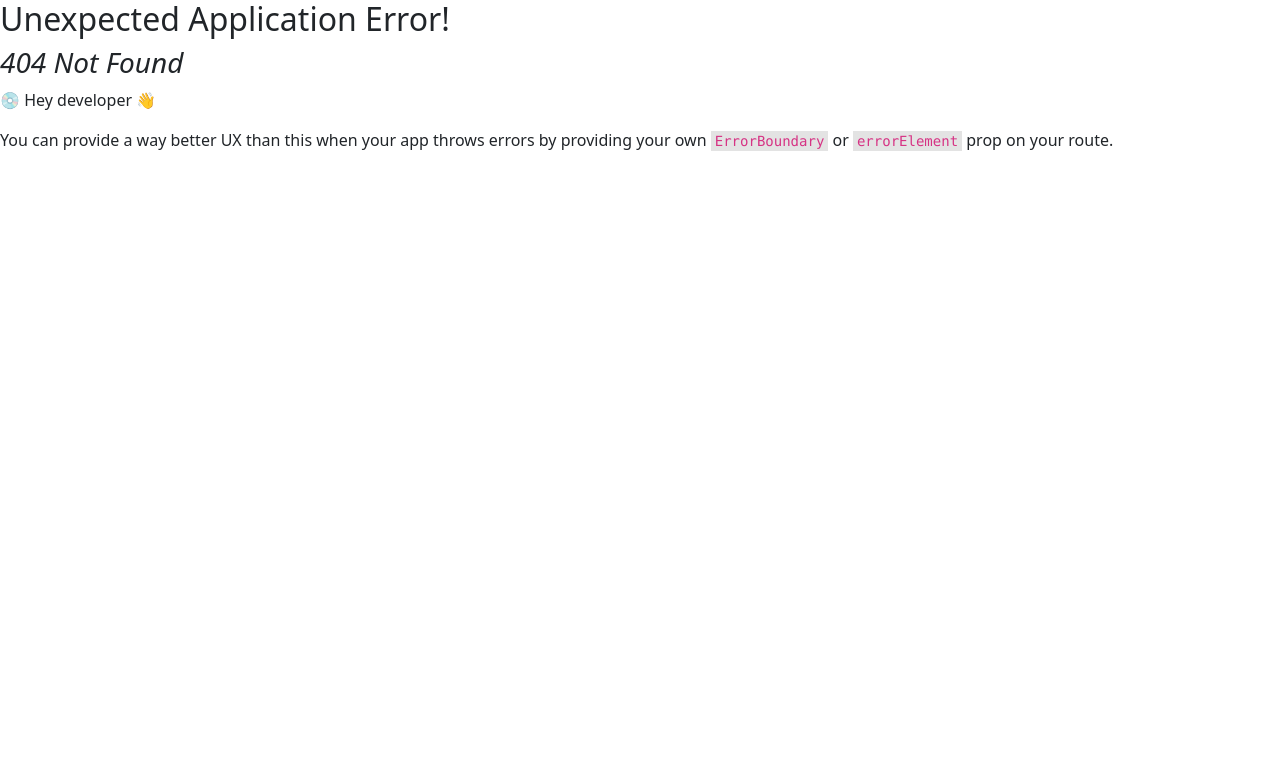
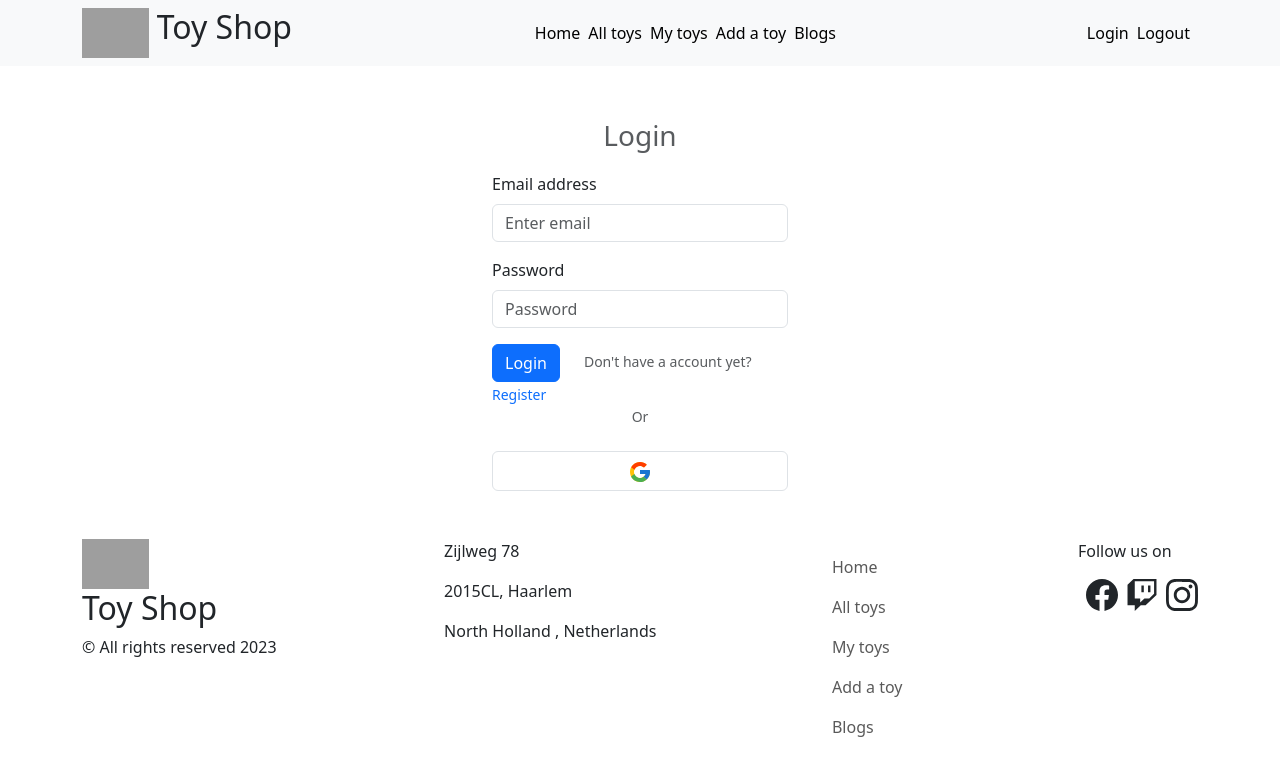
Before and after one commit to MTKabir/toy-marketplace-client, a React (Vite) app: page /login in a window 1280 px wide. Before the commit this address had no page. Shown: the top 776 px of the page. Built offline with nearby package versions, Linux system fonts and the light colour scheme; grey boxes are pictures that could not be loaded.

Commit message:
login and registration design done

```diff
--- a/package.json
+++ b/package.json
@@ -11,6 +11,7 @@
   },
   "dependencies": {
     "bootstrap": "^5.3.2",
+    "icons": "^1.0.0",
     "react": "^18.2.0",
     "react-bootstrap": "^2.9.1",
     "react-dom": "^18.2.0",
--- /dev/null
+++ b/src/Login/Login.jsx
@@ -0,0 +1,36 @@
+import React from 'react';
+import { Button, Form } from 'react-bootstrap';
+import { FcGoogle } from "react-icons/fc";
+import { Link } from 'react-router-dom';
+
+const Login = () => {
+    return (
+        <div className='container w-25 mt-5 mb-5'>
+            <Form>
+                <Form.Text className='fw-medium fs-3 text-center'><p>Login</p></Form.Text>
+                <Form.Group className="mb-3" controlId="formBasicEmail">
+                    <Form.Label>Email address</Form.Label>
+                    <Form.Control type="email" placeholder="Enter email" />
+                </Form.Group>
+
+                <Form.Group className="mb-3" controlId="formBasicPassword">
+                    <Form.Label>Password</Form.Label>
+                    <Form.Control type="password" placeholder="Password" />
+                </Form.Group>
+                <Button variant="primary" type="submit">
+                    Login
+                </Button>
+                <Form.Text className='ms-4'>
+                    Don't have a account yet?
+                    <Link to="/registration" className='text-decoration-none'>Register</Link>
+                </Form.Text>
+                <br/>
+                <Form.Text className='text-center mt-2'><p>Or</p></Form.Text>
+                <Button className='bg-white w-100 mt-2 border'><FcGoogle className='fs-4'></FcGoogle></Button>
+            </Form>
+
+        </div>
+    );
+};
+
+export default Login;
--- /dev/null
+++ b/src/Registration/Registration.jsx
@@ -0,0 +1,26 @@
+import React from 'react';
+import { Button, Form } from 'react-bootstrap';
+import { Link } from 'react-router-dom';
+
+const Registration = () => {
+    return (
+        <div className='container w-25 mt-5 mb-5'>
+            <Form>
+                <Form.Text className='fw-medium fs-3 text-center'><p>Register</p></Form.Text>
+                <Form.Group className="mb-3" controlId="formBasicEmail">
+                    <Form.Label>Name</Form.Label>
+                    <Form.Control type="text" placeholder="Enter name" />
+                    <Form.Label>Email address</Form.Label>
+                    <Form.Control type="email" placeholder="Enter email" />
+                    <Form.Label>Photo url</Form.Label>
+                    <Form.Control type="text" placeholder="Enter url" />
+                </Form.Group>
+                <Button variant="primary" type="submit">
+                    Register
+                </Button>
+            </Form>
+        </div>
+    );
+};
+
+export default Registration;
--- a/src/Shared/Header/Header.jsx
+++ b/src/Shared/Header/Header.jsx
@@ -1,7 +1,7 @@
 import React from 'react';
-import {Container, Nav, Navbar } from 'react-bootstrap';
-import logo from '../../assets/logo.jpg'
+import { Container, Nav, Navbar } from 'react-bootstrap';
 import { Link } from 'react-router-dom';
+import logo from '../../assets/logo.jpg';
 
 const Header = () => {
     return (
@@ -12,15 +12,15 @@ const Header = () => {
                     <h2 className='ms-2'>Toy Shop</h2>
                 </Nav>
                 <Nav>
-                            <Nav.Link to="/home">Home</Nav.Link>
-                            <Nav.Link to="/alltoys">All toys</Nav.Link>
-                            <Nav.Link to="/mytoys">My toys</Nav.Link>
-                            <Nav.Link to="/addingatoy">Add a toy</Nav.Link>
-                            <Nav.Link to="/blogs">Blogs</Nav.Link>
+                    <Link className="text-decoration-none me-2 text-black" to="/home">Home</Link>
+                    <Link className="text-decoration-none me-2 text-black" to="/alltoys">All toys</Link>
+                    <Link className="text-decoration-none me-2 text-black" to="/mytoys">My toys</Link>
+                    <Link className="text-decoration-none me-2 text-black" to="/addingatoy">Add a toy</Link>
+                    <Link className="text-decoration-none me-2 text-black" to="/blogs">Blogs</Link>
                 </Nav>
                 <Nav>
-                            <Nav.Link to="/login">Login</Nav.Link>
-                            <Nav.Link to="/home">Logout</Nav.Link>
+                    <Link className="text-decoration-none me-2 text-black" to="/login">Login</Link>
+                    <Link className="text-decoration-none me-2 text-black" to="/home">Logout</Link>
                     <img src="" alt="" />
                 </Nav>
             </Container>
```
Also changed, not shown: src/Router/Router.jsx (+11 -0 lines), 1 other file (tests, documents, lock files or other folders). Lines whose indentation alone changed are shown as unchanged.
